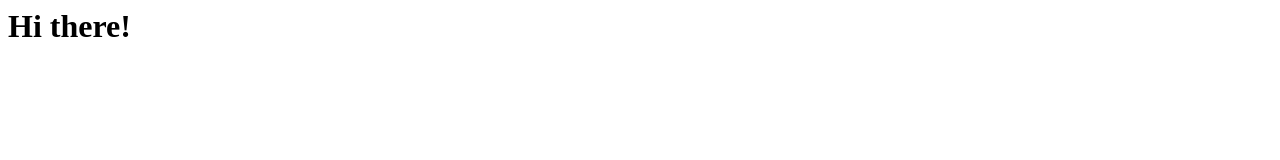
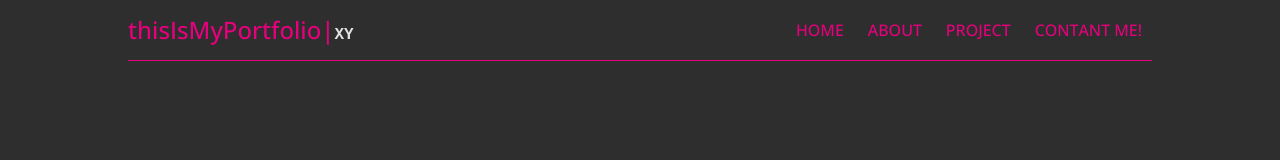
Before and after one commit to xyper129/myPortfolio, a plain HTML site: page index.html in a window 1280 px wide. Drawn offline with nearby package versions, Linux system fonts and the light colour scheme.

Commit message:
second commit/nav

```diff
--- a/index.html
+++ b/index.html
@@ -3,9 +3,24 @@
     <meta charset="UTF-8">
     <meta http-equiv="X-UA-Compatible" content="IE=edge">
     <meta name="viewport" content="width=device-width, initial-scale=1.0">
+    <link rel="stylesheet" href="style.css">
     <title>My Portfolio</title>
 </head>
 <body>
-    <h1>Hi there!</h1>
+    <header class="container">
+        <nav>
+            <div class="nav-title">
+                <a href="#">thisIsMyPortfolio|<span>XY</span></a>
+            </div>
+            <div class="nav-link">
+                <ul>
+                    <li><a href="#">Home</a></li>
+                    <li><a href="#">About</a></li>
+                    <li><a href="#">Project</a></li>
+                    <li><a href="#">Contant Me!</a></li>
+                </ul>
+            </div>
+        </nav>
+    </header>
 </body>
 </html>
--- a/style.css
+++ b/style.css
@@ -0,0 +1,57 @@
+
+@import url('https://fonts.googleapis.com/css2?family=Open+Sans:ital,wght@0,500;0,700;0,800;1,300&display=swap');
+
+*{
+    padding: 0;
+    margin: 0;
+}
+body{
+    background-color: #2e2e2e;
+    font-family: 'Open Sans', sans-serif;
+}
+.container{
+    width: 80%;
+    margin: 0 auto;
+}
+.nav-title a{
+    text-decoration: none;
+    color: #E7007D;
+    font-size: 24px;
+}
+.nav-title span{
+    font-weight: 800;
+    font-family: monospace;
+    font-size: 16px;
+    color: #eeee;
+}
+nav{
+    display: flex;
+    justify-content: space-between;
+    height: 60px;
+    max-width: 100%;
+    line-height: 60px;
+    border-bottom: 1px solid #E7007D;
+}
+nav ul{
+    display: flex;
+    justify-content: space-evenly;
+    gap: 4px;
+    list-style: none;
+}
+nav ul li{
+    text-transform: uppercase;
+
+}
+
+nav ul li a{
+    text-decoration: none;
+    color: #E7007D;
+    padding: 10px;
+    transition: .50s ease-in-out;
+    border-radius: 8px;
+}
+nav ul li a:hover{
+    background-color: #FDA5C8;
+    color: #2e2e2e;
+
+}
```
